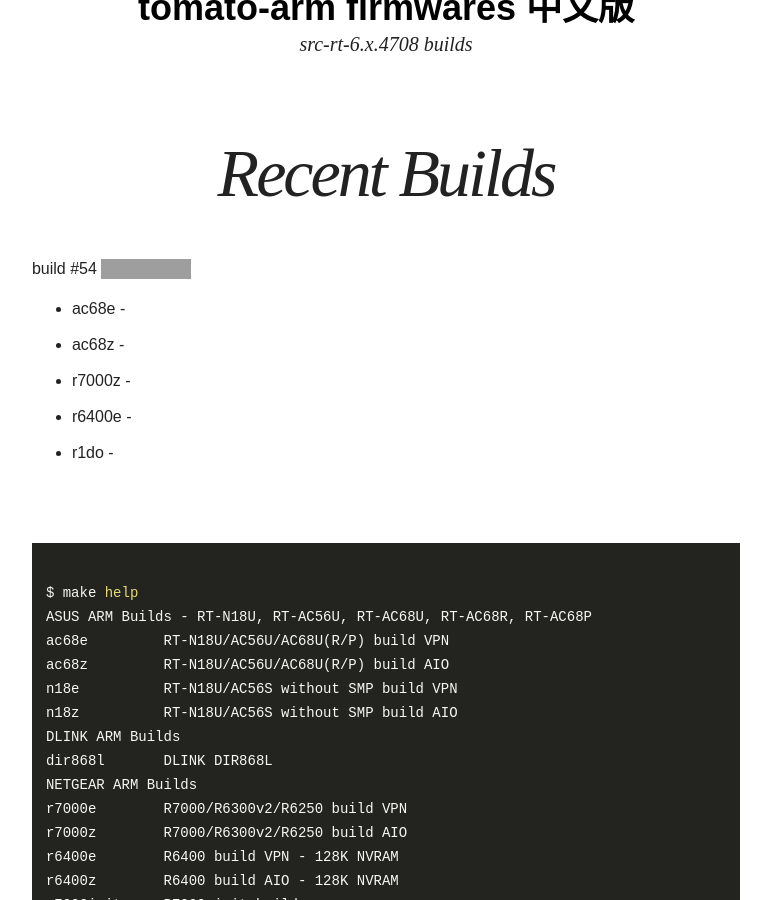
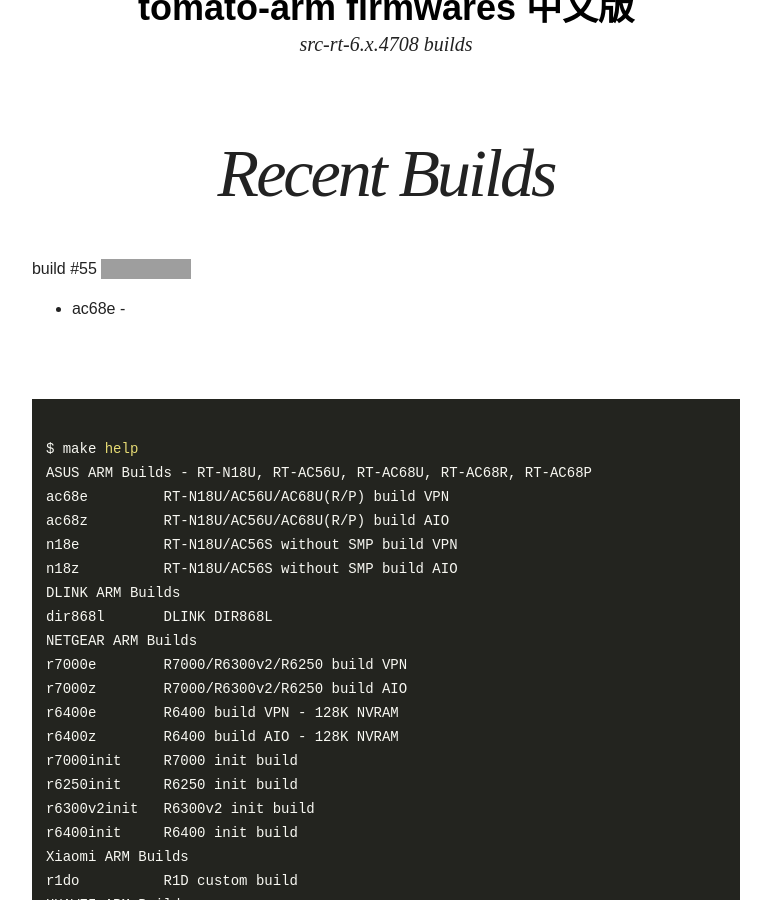
Before and after one commit to oglopss/tomato-arm-ci-jekyll, a Jekyll site: the page built from index.html, in a window 1280 px wide and 900 px high, scrolled down 339 px. Shown: the whole window, without its empty margins (254-1025 px from the left). Built offline with Jekyll 4.4.1, drawn with Linux system fonts in a browser that asks for light colours; nearby versions of some CDN libraries; grey boxes are pictures that could not be loaded.

Commit message:
Travis build 55 ac68e pushed to gh-pages

```diff
--- a/_data/ss.yml
+++ b/_data/ss.yml
@@ -1,7 +1,3 @@
-build: 54
+build: 55
 files:
   - 0001 ac68e
-  - 0002 ac68z
-  - 0004 r6400e
-  - 0005 r1do
-  - 0003 r7000z
```
